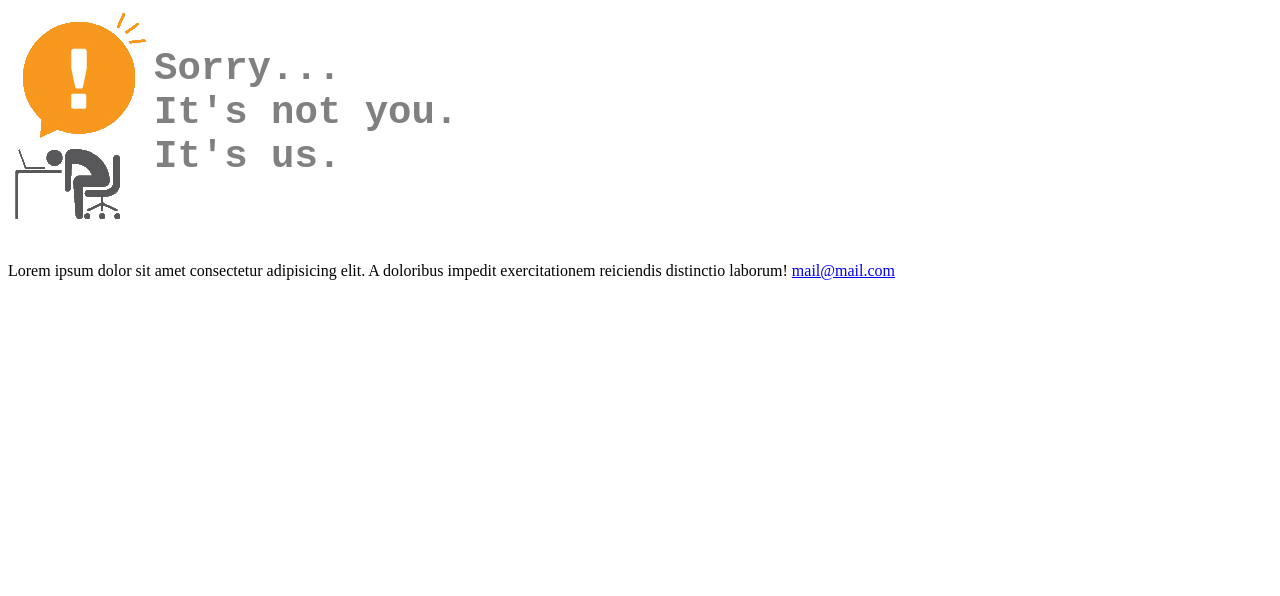
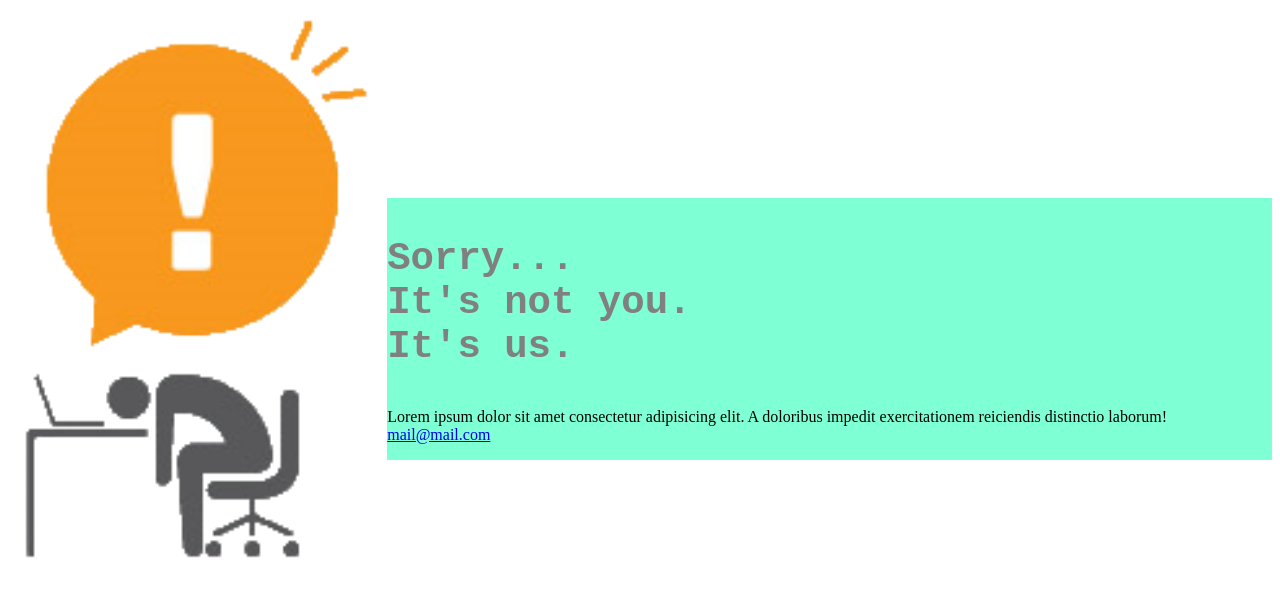
Before and after one commit to vitgri1/01-5-404-Sleeping-7, a website: page index.html in a window 1280 px wide. Drawn offline with Linux system fonts and the light colour scheme.

Commit message:
fix and content box styling

```diff
--- a/index.html
+++ b/index.html
@@ -8,13 +8,12 @@
 </head>
 <body>
     <main style="display: inline-block; width: 100%;">
-        <img src="./sleeping_man.png" alt="!" style="float: left;">
-        <div style="float: left;"></div>
+        <img src="./sleeping_man.png" alt="!" style="float: left; width: 30%;">
+        <div style="float: left; width: 70%; margin-top: 15%; background-color: aquamarine;">
             <h1 style="color: gray; font-size: 300%;">
                 <pre>Sorry... <!-- testing preformated text -->
 It's not you.
-It's us.
-                </pre>
+It's us.</pre>
             </h1>
             <p>Lorem ipsum dolor sit amet consectetur adipisicing elit. A doloribus impedit exercitationem reiciendis distinctio laborum! <a href="mailto:#">mail@mail.com</a> </p>
         </div>
```
